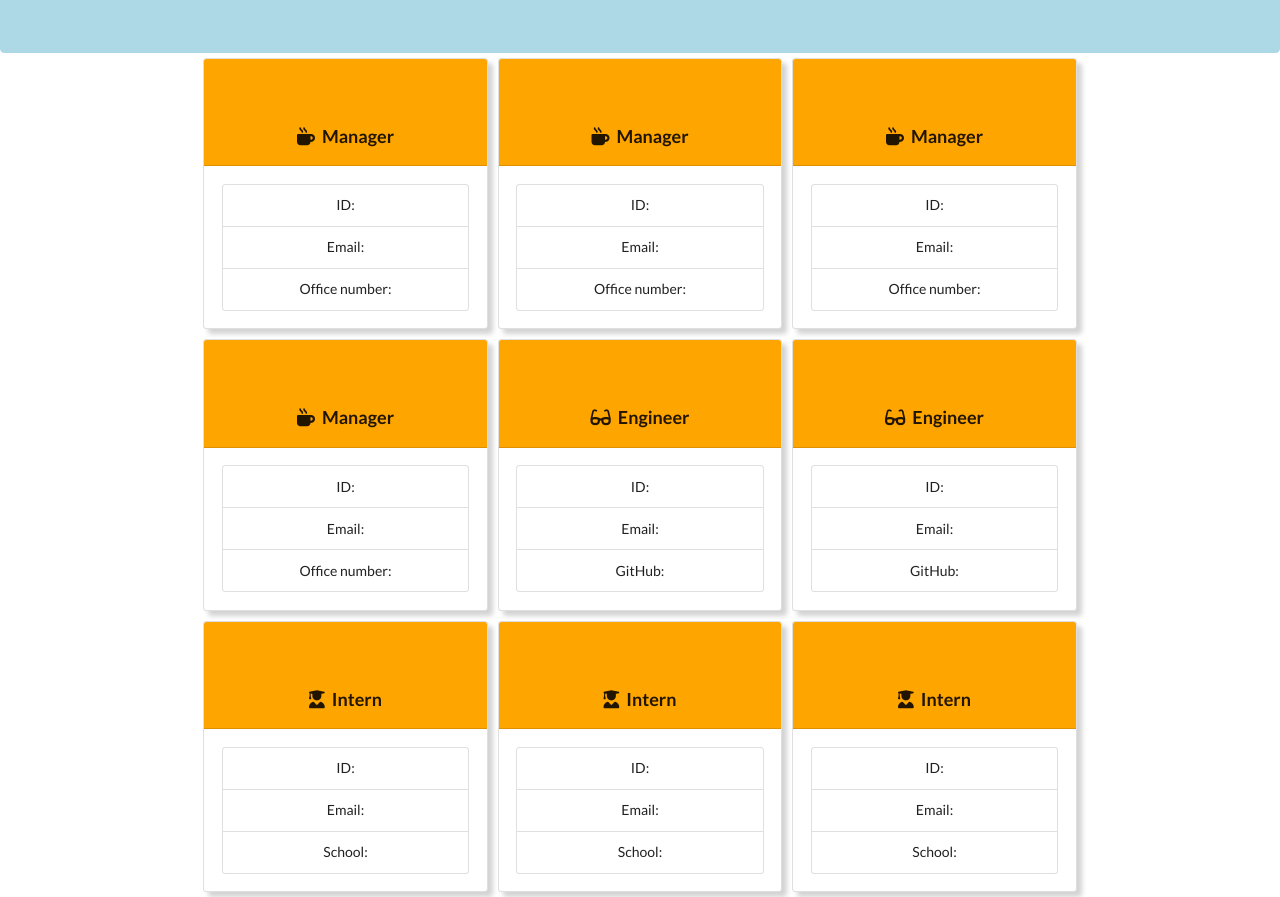
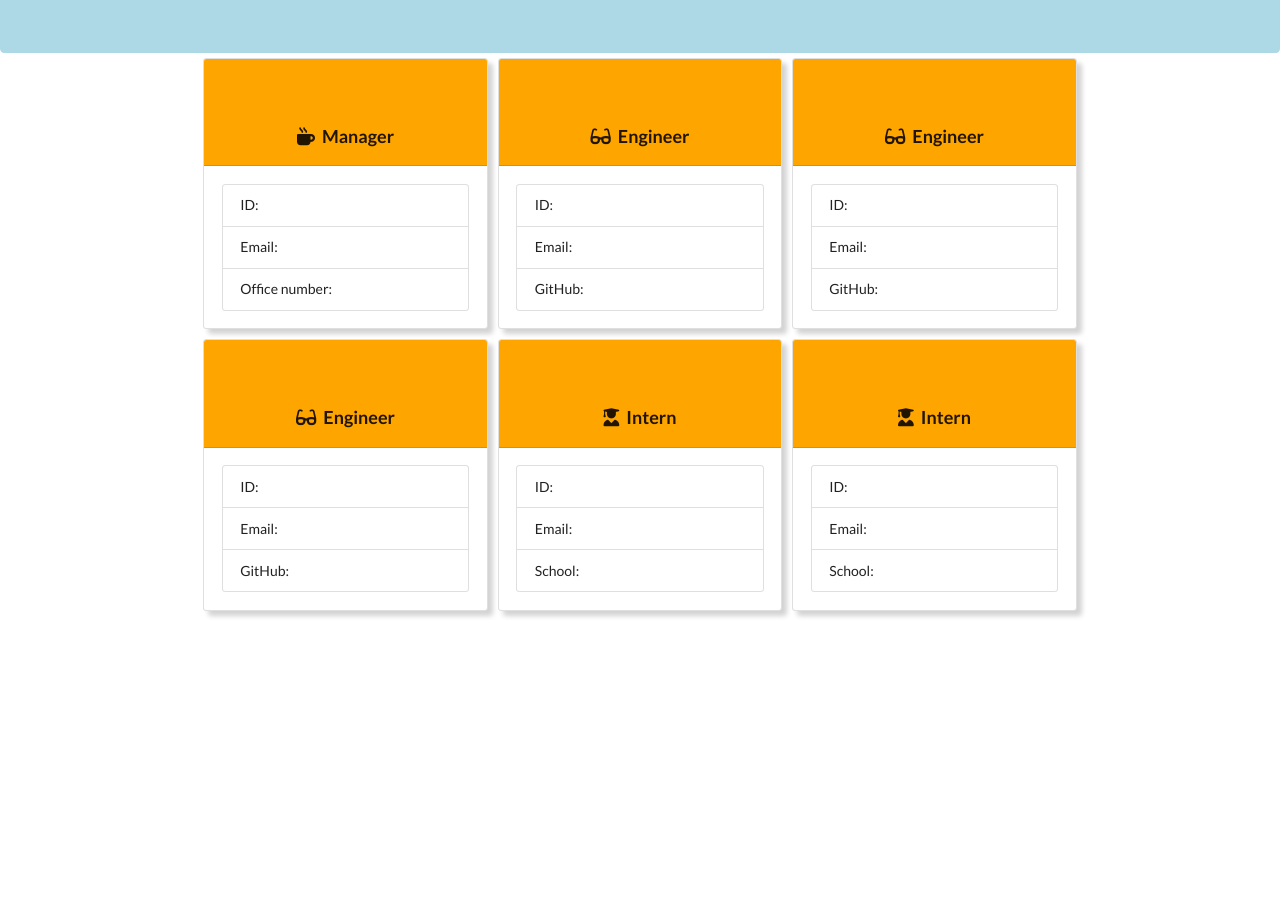
Before and after one commit to ikemous/teamGenerator, a website: page output/team.html in a window 1280 px wide. Shown: the part 95-992 px from the top of the page. After the commit the page ends 800 px from the top, so only its background shows below. Drawn offline with nearby package versions, Linux system fonts and the light colour scheme.

Commit message:
style changes to the employee cards

```diff
--- a/output/style.css
+++ b/output/style.css
@@ -7,6 +7,8 @@
 .card{
     padding-left: 0px!important;
     padding-right: 0px!important;
+}
+.card-header{
     text-align: center!important;
 }
 .card-title{
--- a/output/team.html
+++ b/output/team.html
@@ -39,39 +39,13 @@
 <div class="card employee-card column">
     <div class="card-header">
         <h2 class="card-title"></h2>
-        <h3 class="card-title"><i class="fas fa-mug-hot mr-2"></i>Manager</h3>
+        <h3 class="card-title"><i class="fas fa-glasses mr-2"></i>Engineer</h3>
     </div>
     <div class="card-body">
         <ul class="list-group">
             <li class="list-group-item">ID: </li>
             <li class="list-group-item">Email: <a href="mailto:"></a></li>
-            <li class="list-group-item">Office number: </li>
-        </ul>
-    </div>
-</div>
-<div class="card employee-card column">
-    <div class="card-header">
-        <h2 class="card-title"></h2>
-        <h3 class="card-title"><i class="fas fa-mug-hot mr-2"></i>Manager</h3>
-    </div>
-    <div class="card-body">
-        <ul class="list-group">
-            <li class="list-group-item">ID: </li>
-            <li class="list-group-item">Email: <a href="mailto:"></a></li>
-            <li class="list-group-item">Office number: </li>
-        </ul>
-    </div>
-</div>
-<div class="card employee-card column">
-    <div class="card-header">
-        <h2 class="card-title"></h2>
-        <h3 class="card-title"><i class="fas fa-mug-hot mr-2"></i>Manager</h3>
-    </div>
-    <div class="card-body">
-        <ul class="list-group">
-            <li class="list-group-item">ID: </li>
-            <li class="list-group-item">Email: <a href="mailto:"></a></li>
-            <li class="list-group-item">Office number: </li>
+            <li class="list-group-item">GitHub: <a href="https://github.com/" target="_blank" rel="noopener noreferrer"></a></li>
         </ul>
     </div>
 </div>
@@ -127,19 +101,6 @@
         </ul>
     </div>
 </div>
-<div class="card employee-card column">
-    <div class="card-header">
-        <h2 class="card-title"></h2>
-        <h3 class="card-title"><i class="fas fa-user-graduate mr-2"></i>Intern</h3>
-    </div>
-    <div class="card-body">
-        <ul class="list-group">
-            <li class="list-group-item">ID: </li>
-            <li class="list-group-item">Email: <a href="mailto:"></a></li>
-            <li class="list-group-item">School: </li>
-        </ul>
-    </div>
-</div>
 
         </div>
     </div>
```
